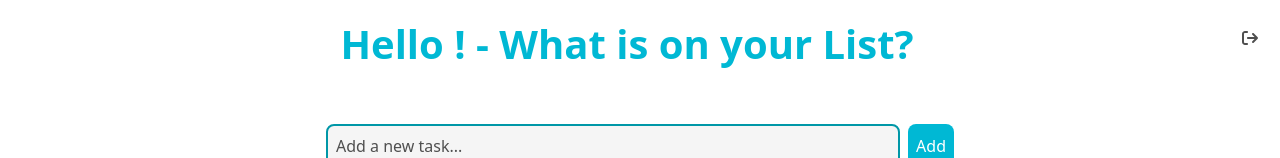
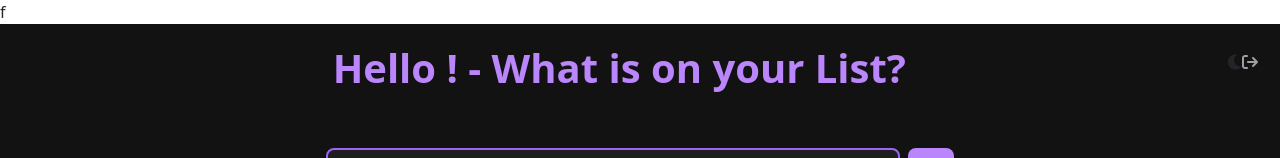
Before and after one commit to kirtan-bhavsar/Todo2.0, a React (Vite) app in the folder client/: page /home in a window 1280 px wide. Shown: the top 158 px of the page. Built offline with nearby package versions, Linux system fonts and the light colour scheme; no server answers.

Commit message:
added_Home.jsx&App.jsx_implementedToggleThemeFunctionalityViaUI_Dt:25072025

```diff
--- a/client/Components/TodoHeading.jsx
+++ b/client/Components/TodoHeading.jsx
@@ -5,8 +5,9 @@ import axios from 'axios';
 import {useNavigate} from 'react-router-dom';
 import { successNotification,errorNotification } from "../Utils/Notifications";
 import { useState } from "react";
+import {FaMoon} from 'react-icons/fa';
 
-const TodoHeading = ({user}) => {
+const TodoHeading = ({user,isLightTheme,toggleTheme}) => {
 
     const apiUrl = import.meta.env.VITE_API_URL;
 
@@ -40,6 +41,7 @@ const TodoHeading = ({user}) => {
         <div className="HeaderContainer">
             {/* <h1 className="text-custom-heading-color HeaderHeadingPage my-2 fw-bold">My Todos</h1> */}
             <h1 className="text-custom-heading-color HeaderHeading fw-bold">Hello {user.name}! - What is on your List?</h1>
+            <FaMoon onClick={toggleTheme}></FaMoon>
             {/* <h1 className="text-custom-heading-color HeaderHeading fw-bold">`${user.name}`</h1> */}
             <FontAwesomeIcon icon={faArrowRightFromBracket} className="HeaderLogoutButton" onClick={logout}></FontAwesomeIcon>
             </div>
--- a/client/Pages/Home.jsx
+++ b/client/Pages/Home.jsx
@@ -5,6 +5,7 @@ import AddTodo from "../Components/AddTodo.jsx";
 import ListTodos from "../Components/ListTodos.jsx";
 import { successNotification,errorNotification } from "../Utils/Notifications.js";
 import CheckSound1 from "../Assets/CheckSound1.mp3";
+import {checkDefaultTheme} from '../src/App.jsx';
 
 const Home = () => {
 
@@ -32,6 +33,8 @@ const Home = () => {
   });
 
   const [todos, setTodos] = useState([]);
+
+  const [isLightTheme,setLightTheme] = useState(checkDefaultTheme());
 
   // const [forceRender,setForceRerender] = useState(false);
 
@@ -64,6 +67,13 @@ const Home = () => {
      }
     }
   };
+
+  const toggleTheme = () => {
+    const currentTheme = !isLightTheme;
+    setLightTheme(currentTheme);
+    document.body.classList.toggle('light',currentTheme);
+    localStorage.setItem('light-theme',currentTheme);
+  }
 
   const displayCompletedTodos = (e) => {
     const checkState = e.target.checked;
@@ -261,7 +271,7 @@ const getUser = async() => {
   return (
     <>
     <div className="container-fluid Container position-relative bg-custom-primary-color align-items-center d-flex flex-column">
-        <TodoHeading user={user} />
+        <TodoHeading user={user} isLightTheme={isLightTheme} toggleTheme={toggleTheme}/>
         <AddTodo addTask={addTask} addInputRef={addInputRef} setData={setData} data={data} displayCompletedTodos={displayCompletedTodos} />
         <ListTodos todos={todos} editTask={editTask} isEditing={isEditing} editData={editData} setEditData={setEditData} editTodoTitle={editTodoTitle} setEditing={setEditing} deleteTask={deleteTask} />
       </div>
--- a/client/src/App.jsx
+++ b/client/src/App.jsx
@@ -16,13 +16,21 @@ import 'react-toastify/dist/ReactToastify.css';
 // demo comment to check if the commit is made to Todo2.0
 // first commit of V3
 
-document.body.classList.add('light');
+export const checkDefaultTheme = () =>{
+  const isLightTheme = localStorage.getItem("light-theme") === 'true';
+  document.body.classList.toggle('light',isLightTheme);
+  return isLightTheme;
+}
+
+checkDefaultTheme();
+
+// document.body.classList.add('light');
 
 const App = () => {
 
   return (
     <>
-    <Router>
+    <Router>f
     <Routes>
       <Route path="/" element={<Login/>}></Route>
       <Route path="/login" element={<Login/>}></Route>
```
